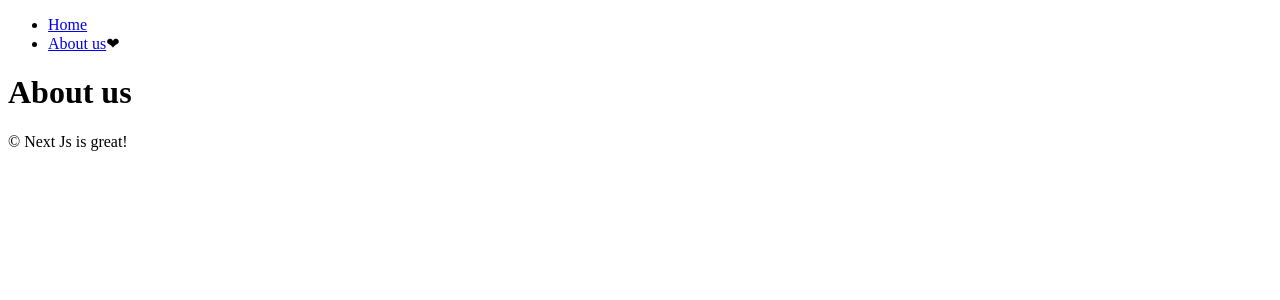
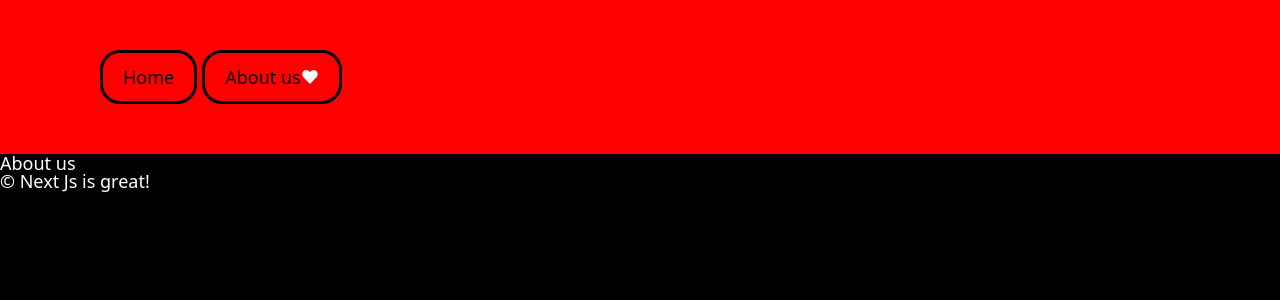
Before and after one commit to TheSungwon/NextJs14_1, a Next.js app: page /about-us in a window 1280 px wide. Shown: the top 300 px of the page. Built offline with nearby package versions, Linux system fonts and the light colour scheme.

Commit message:
CSS Modules

```diff
--- a/app/layout.tsx
+++ b/app/layout.tsx
@@ -1,5 +1,6 @@
 import { Metadata } from "next";
 import Navigation from "../components/navigation";
+import "../styles/global.css";
 
 export const metadata: Metadata = {
   title: {
--- a/components/movie-info.tsx
+++ b/components/movie-info.tsx
@@ -3,7 +3,7 @@
 async function getMovie(id: string) {
   await new Promise((resolve) => setTimeout(resolve, 2000));
   const response = await fetch(`${API_URL}/${id}`);
-  throw new Error("dddd");
+  // throw new Error("dddd");
   return response.json();
 }
 
--- a/components/navigation.tsx
+++ b/components/navigation.tsx
@@ -1,11 +1,12 @@
 "use client";
 import Link from "next/link";
 import { usePathname } from "next/navigation";
+import styles from "../styles/navigation.module.css";
 
 export default function Navigation() {
   const path = usePathname();
   return (
-    <nav>
+    <nav className={styles.nav}>
       <ul>
         <li>
           <Link href={"/"}>Home</Link>
--- /dev/null
+++ b/styles/global.css
@@ -0,0 +1,141 @@
+/* reset css */
+html,
+body,
+div,
+span,
+applet,
+object,
+iframe,
+h1,
+h2,
+h3,
+h4,
+h5,
+h6,
+p,
+blockquote,
+pre,
+a,
+abbr,
+acronym,
+address,
+big,
+cite,
+code,
+del,
+dfn,
+em,
+img,
+ins,
+kbd,
+q,
+s,
+samp,
+small,
+strike,
+strong,
+sub,
+sup,
+tt,
+var,
+b,
+u,
+i,
+center,
+dl,
+dt,
+dd,
+ol,
+ul,
+li,
+fieldset,
+form,
+label,
+legend,
+table,
+caption,
+tbody,
+tfoot,
+thead,
+tr,
+th,
+td,
+article,
+aside,
+canvas,
+details,
+embed,
+figure,
+figcaption,
+footer,
+header,
+hgroup,
+menu,
+nav,
+output,
+ruby,
+section,
+summary,
+time,
+mark,
+audio,
+video {
+  margin: 0;
+  padding: 0;
+  border: 0;
+  font-size: 100%;
+  font: inherit;
+  vertical-align: baseline;
+}
+/* HTML5 display-role reset for older browsers */
+article,
+aside,
+details,
+figcaption,
+figure,
+footer,
+header,
+hgroup,
+menu,
+nav,
+section {
+  display: block;
+}
+body {
+  line-height: 1;
+}
+ol,
+ul {
+  list-style: none;
+}
+blockquote,
+q {
+  quotes: none;
+}
+blockquote:before,
+blockquote:after,
+q:before,
+q:after {
+  content: "";
+  content: none;
+}
+table {
+  border-collapse: collapse;
+  border-spacing: 0;
+}
+
+body {
+  font-family: system-ui, -apple-system, BlinkMacSystemFont, "Segoe UI", Roboto,
+    Oxygen, Ubuntu, Cantarell, "Open Sans", "Helvetica Neue", sans-serif;
+  color: white;
+  font-size: 18px;
+  background-color: black;
+
+  a {
+    color: inherit;
+    text-decoration: none;
+    &:hover {
+      text-decoration: underline;
+    }
+  }
+}
--- /dev/null
+++ b/styles/navigation.module.css
@@ -0,0 +1,20 @@
+.nav {
+  background-color: red;
+  padding: 50px 100px;
+}
+
+.nav ul {
+  display: flex;
+  border-color: black;
+  gap: 5px;
+}
+
+.nav ul li {
+  border: 3px solid black;
+  border-radius: 20px;
+  padding: 15px 20px;
+}
+
+.nav ul li a {
+  color: black;
+}
```
